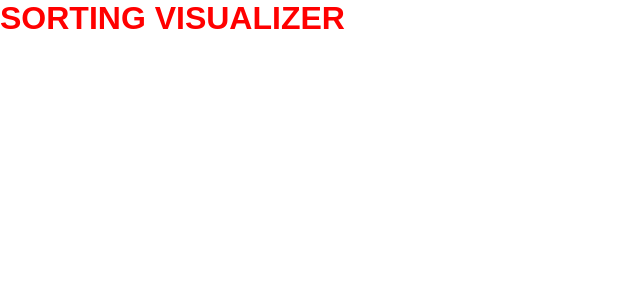
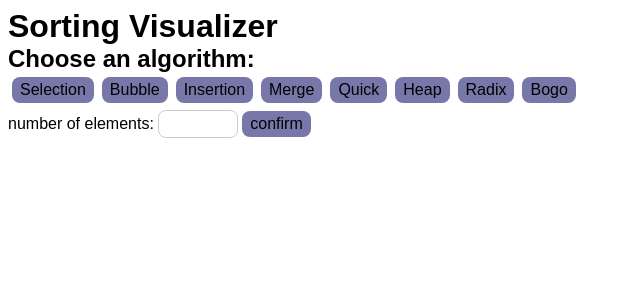
Before and after one commit to kamilp522/sorting_visualizer, a React (Vite) app: page / in a window 1280 px wide. Shown: the top 300 px of the page, without its empty margins (0-640 px from the left). Built offline with nearby package versions, Linux system fonts and the light colour scheme.

Commit message:
basic html and styling; creating block elements

```diff
--- a/index.html
+++ b/index.html
@@ -4,7 +4,7 @@
     <meta charset="UTF-8" />
     <link rel="icon" type="image/svg+xml" href="/vite.svg" />
     <meta name="viewport" content="width=device-width, initial-scale=1.0" />
-    <title>Vite + React</title>
+    <title>Sorting Visualizer</title>
   </head>
   <body>
     <div id="root"></div>
--- a/src/App.jsx
+++ b/src/App.jsx
@@ -1,7 +1,77 @@
+import { useState, useEffect } from "react";
 import "./sass/style.sass";
 
 function App() {
-  return <h1>SORTING VISUALIZER</h1>;
+  const [blocks, setBlocks] = useState([]);
+
+  const checkIfNumber = (input) => /^\d+$/.test(input);
+
+  const getElementsNumber = (event) => {
+    event.preventDefault();
+    let numberOfElementsInput = document.getElementById("blocks-number-input");
+    const blocksNumber = numberOfElementsInput.value;
+    numberOfElementsInput.value = "";
+
+    if (!checkIfNumber(blocksNumber)) {
+      console.log("Input has to be a number!");
+      return;
+    }
+
+    const blocksHeights = [];
+    for (let i = 1; i <= blocksNumber; i++) {
+      const smallestUnit = 100 / blocksNumber;
+      blocksHeights.push(`${smallestUnit * i}%`);
+    }
+    console.log(blocksHeights);
+    setBlocks(blocksHeights);
+  };
+
+  return (
+    <>
+      <header>
+        <h1>Sorting Visualizer</h1>
+        <h2>Choose an algorithm:</h2>
+        <ul>
+          <li>
+            <button>Selection</button>
+          </li>
+          <li>
+            <button>Bubble</button>
+          </li>
+          <li>
+            <button>Insertion</button>
+          </li>
+          <li>
+            <button>Merge</button>
+          </li>
+          <li>
+            <button>Quick</button>
+          </li>
+          <li>
+            <button>Heap</button>
+          </li>
+          <li>
+            <button>Radix</button>
+          </li>
+          <li>
+            <button>Bogo</button>
+          </li>
+        </ul>
+        <form onSubmit={getElementsNumber}>
+          <label>number of elements: </label>
+          <input id="blocks-number-input" type="text" />
+          <button>confirm</button>
+        </form>
+      </header>
+      {blocks[0] && (
+        <main>
+          {blocks.map((block) => (
+            <div style={{ height: block }} className="block"></div>
+          ))}
+        </main>
+      )}
+    </>
+  );
 }
 
 export default App;
--- /dev/null
+++ b/src/sass/abstracts/_index.sass
@@ -0,0 +1,2 @@
+@forward "variables"
+@forward "colors"
--- a/src/sass/style.sass
+++ b/src/sass/style.sass
@@ -1,7 +1,48 @@
+@use "breakpoints" as br
+@use "abstracts" as abs
 @use "reset"
+@use "components"
 
 html
     font-family: Arial, Helvetica, sans-serif
 
-h1
-    color: red
+body
+    margin: 0.5em
+
+ul
+    display: flex
+
+input
+    border-radius: 8px
+    border: 1px solid #ccc
+    padding: 0.25em
+    width: 5em
+
+button
+    border-radius: 8px
+    background: #77a
+    padding: 0.25em 0.5em
+    margin: 0.25em
+
+    &:hover
+        background: #99c
+
+main
+    display: flex
+    justify-content: space-around
+    align-items: flex-end
+    border-radius: 8px
+    border: 1px solid #0d0d0d
+    padding: 1em 0.5em
+    margin-block: 0.75em
+    height: calc(100vh - 200px)
+
+    & .block
+        height: 100%
+        flex-grow: 1
+        margin: 0 1.5px
+        background: #d00
+        cursor: pointer
+
+        &:hover
+            background: #f33
```
Also changed, not shown: src/sass/_breakpoints.sass (added), src/sass/components/_index.sass (added).
